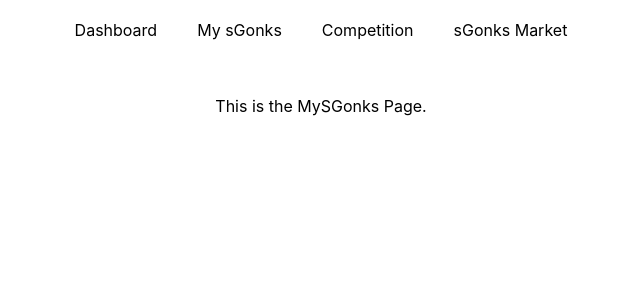
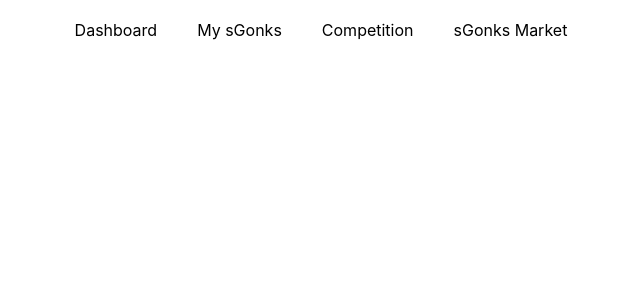
Before and after one commit to googleinterns/sgonks, a React (Create React App) app in the folder portfolio/frontend/: page /mysgonks in a window 1280 px wide. Shown: the top 300 px of the page, without its empty margins (319-959 px from the left). Built offline with nearby package versions, Linux system fonts and the light colour scheme.

Commit message:
Initialise prototype-mysgonks branch

```diff
--- a/portfolio/frontend/src/containers/SGonksPlatform/MySGonks/MySGonks.js
+++ b/portfolio/frontend/src/containers/SGonksPlatform/MySGonks/MySGonks.js
@@ -4,7 +4,7 @@ import classes from "./MySGonks.module.css"
 const MySGonks = (props) => {
   return (
     <div>
-      <p>This is the MySGonks Page.</p>
+
     </div>
   )
 }
```
